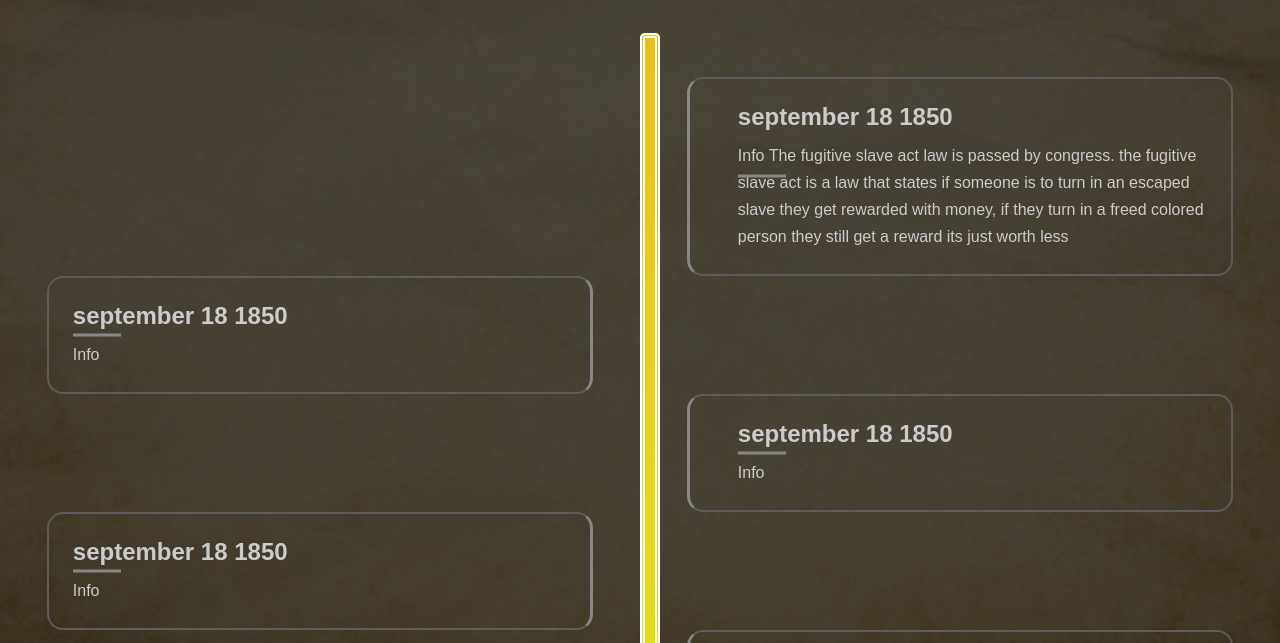
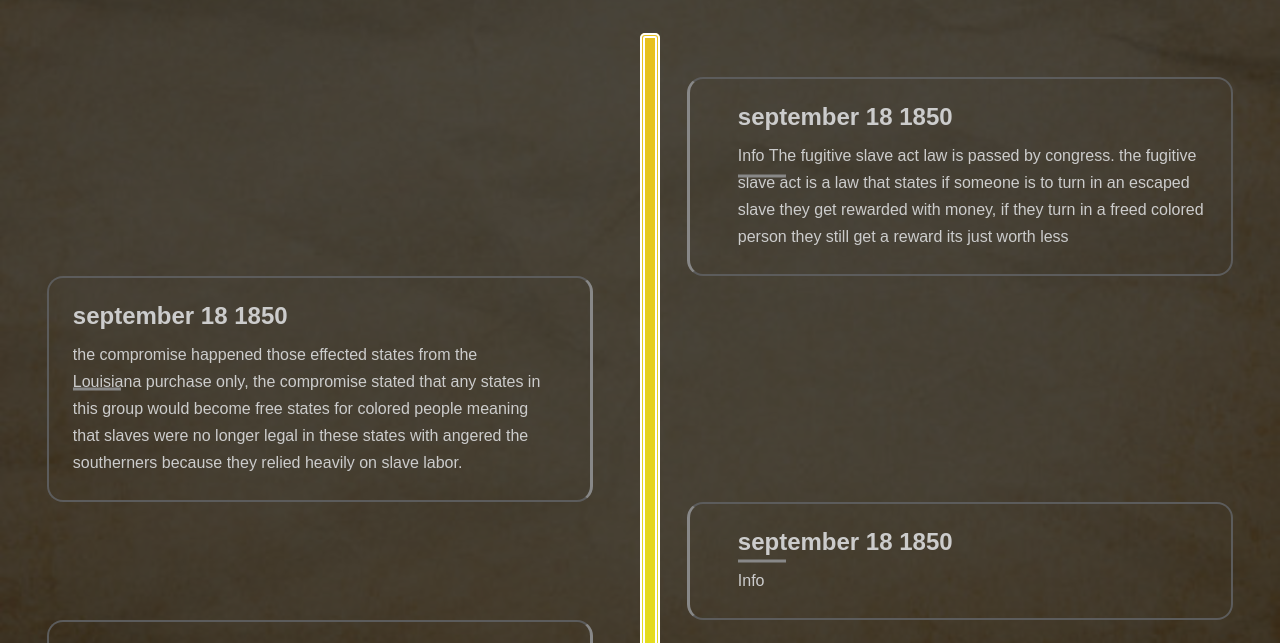
Before and after one commit to SilentGolf7560/timeline, a plain HTML site: page index.html in a window 1280 px wide. Shown: the part 143-786 px from the top of the page. Drawn offline with Linux system fonts and the light colour scheme; files whose address does not match are found by name.

Commit message:
Add files via upload

```diff
--- a/index.html
+++ b/index.html
@@ -35,7 +35,14 @@ freed colored person they still get a reward
         <div class="checkpoint">
             <h2>september 18 1850</h2>
             <p>
-                Info
+                 the compromise happened those
+effected states from the Louisiana purchase
+ only, the compromise stated that any states
+ in this group would become free states for
+colored people meaning that slaves were no
+ longer legal in these states with angered the
+southerners because they relied heavily on slave labor.
+
             </p>
         </div>
         <div class="checkpoint">
--- a/styles.css
+++ b/styles.css
@@ -108,7 +108,7 @@ h2{
 }
 .wrapper {
     background-position: inherit;
-    height: 105%;
+    height: 105.5%;
     width: 20px;
     position: absolute;
     left: 50%;
```
